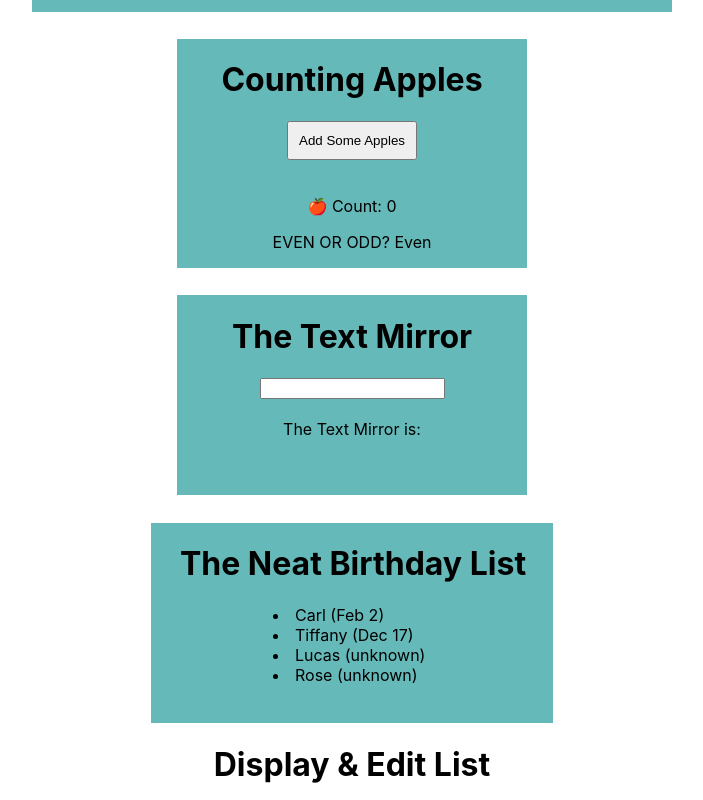
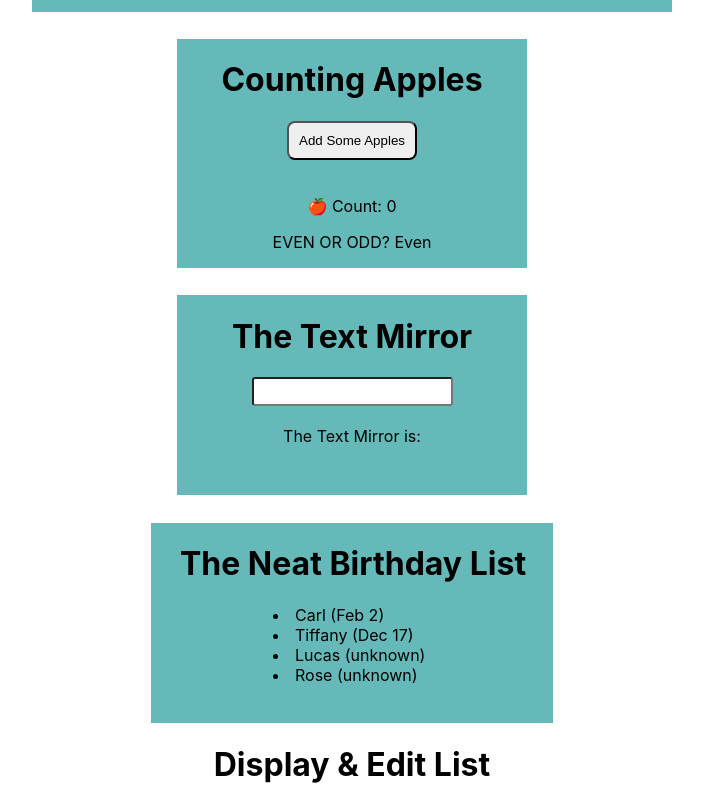
Before and after one commit to annamolaohein/proj-1-coinflip, a React (Create React App) app: page / in a window 1280 px wide. Shown: the part 700-1500 px from the top of the page, without its empty margins (288-991 px from the left). Built offline with nearby package versions, Linux system fonts and the light colour scheme.

Commit message:
change css style

```diff
--- a/src/App.js
+++ b/src/App.js
@@ -1,7 +1,7 @@
 import React, { Component } from "react";
 import "./App.css";
 // import Home from "./pages/Home";
-import Pages from "./pages/Pages";
+import Nav from "./pages/Nav";
 // import { HomePage } from "./pages/HomePage";
 
 
@@ -11,7 +11,7 @@ class App extends Component {
     return (
       <div className="App">
         {/* <HomePage /> */}
-        <Pages/>
+        <Nav/>
       </div>
 
 
--- a/src/component/CoinFlip.js
+++ b/src/component/CoinFlip.js
@@ -1,6 +1,7 @@
 import { useState } from "react";
-// import "./CoinFlip.css";
-import styled from "@emotion/styled";
+/** @jsxImportSource @emotion/react */
+import { css } from '@emotion/react';
+
 
 export const CoinFlip = () => {
 
@@ -10,64 +11,84 @@ export const CoinFlip = () => {
     Math.floor(random % 2) === 0 ? setCoin("HEAD") : setCoin("TAIL");
   };
   return (
-    <Div className="CoinFlip">
+    <div>
 
-      <h1 className="heading1">CoinFlip</h1>
-      <div id="coin">
+      <h1 css={styles.heading1}>CoinFlip</h1>
+      <div id="coin" css={styles.myDiv}>
         <div className={coin === "TAIL" ? "tail" : "head"}>
           <h2 className="heading2">{coin}</h2>
         </div>
       </div>
-      <button id="btn" onClick={coinFlip}>
+      <button id="btn" onClick={coinFlip} css={styles.btn}>
         Flip Coin
       </button>
 
-    </Div>
+    </div>
   );
 };
-const Div = styled.div`
- #coin{
+
+const styles = {
+  heading1: css`
+      color: darkcyan;
+  `,
+  myDiv: css`
   width: 100px;
    height: 100px;
    margin: auto;
    position: relative;
- }
- .tail {
+   & .tail{
     background-color: red;
     text-align: center;
     color: white;
    }
- .head {
+   & .head{
     background-color: green;
     text-align: center;
     color: white;
    }
- .heading1{
-  color: darkcyan;
-  /* @media (min-width: 420px) {
-        font-size: 50px;
-      } */
- }
- .heading2{
+   & .heading2{
     font-family: "Times New Roman", Times, serif;
    }
-  #btn{
+  `,
+  btn: css`
    color:darkblue;
      padding: 10px 20px;
      font-size: 0.5;
      font-weight: bold;
      &:hover{color: darkcyan;}
+  `
 }
- `
-// const Button = styled.button`
-// color:darkblue;
-// padding: 10px 20px;
-// font-size: 0.5;
-// font-weight: bold;
-// &:hover{color: darkcyan;}`
-
-// const H1 = styled.h1`
-// color: darkcyan;`
-
-// const H2 = styled.h2`
-//  font-family: "Times New Roman", Times, serif;`
+// const Div = styled.div`
+//  #coin{
+//    width: 100px;
+//    height: 100px;
+//    margin: auto;
+//    position: relative;
+//  }
+//  .tail {
+//    background-color: red;
+//    text-align: center;
+//    color: white;
+//  }
+//  .head {
+//    background-color: green;
+//    text-align: center;
+//    color: white;
+//  }
+//  .heading1{
+//   color: darkcyan;
+//   /* @media (min-width: 420px) {
+//         font-size: 50px;
+//       } */
+//  }
+//  .heading2{
+//   font-family: "Times New Roman", Times, serif;
+//  }
+//   #btn{
+//     color:darkblue;
+//     padding: 10px 20px;
+//     font-size: 0.5;
+//     font-weight: bold;
+//     &:hover{color: darkcyan;}
+//   }
+//  `
--- a/src/component/CountApple.js
+++ b/src/component/CountApple.js
@@ -3,7 +3,7 @@ import React, { useState, useEffect } from 'react'
 // import "./CountApple.css";
 /** @jsxImportSource @emotion/react */
 import { css } from '@emotion/react';
-import styled from '@emotion/styled';
+// import styled from '@emotion/styled';
 
 export const CountApple = () => {
 
@@ -22,22 +22,13 @@ export const CountApple = () => {
     }, [countApple])
 
     return (
-        <div css={css({
-            width: '350px',
-            height: 'auto',
-            backgroundColor: '#66b9b9',
-            color: 'black',
-            border: '1px solid white',
-            padding: 'auto',
-            margin: 'auto',
-            textAlign: 'center',
-            marginTop: '2%',
-        })}>
+        <div css={styles.myDiv}>
             <h1>Counting Apples</h1>
-            <Button
+            <button
+                className='btn'
                 onClick={() => setCountApple(countApple + generateRandom())}>
                 Add Some Apples
-            </Button>
+            </button>
             <div>
                 <p>🍎 Count: {countApple}</p>
                 <p>EVEN OR ODD? {evenOrOdd}</p>
@@ -47,6 +38,24 @@ export const CountApple = () => {
     )
 
 }
-const Button = styled.button`
-    margin-bottom: 20px;
-    padding: 10px 10px;`
+const styles = {
+    myDiv: css`
+        width: 350px;
+        height: auto;
+        background-color: #66b9b9;
+        color: black;
+        border: 1px solid white;
+        padding: auto;
+        margin: auto;
+        text-align: center;
+        margin-top: 2%;
+        & .btn{
+            margin-bottom: 20px;
+            padding: 10px 10px;
+            border-radius: 0.5rem;
+        }
+    `
+}
+// const Button = styled.button`
+//     margin-bottom: 20px;
+//     padding: 10px 10px;`
--- a/src/component/DisplayEditList.js
+++ b/src/component/DisplayEditList.js
@@ -1,7 +1,7 @@
-// /** @jsxImportSource @emotion/react */
-// import { css } from '@emotion/css';
+/** @jsxImportSource @emotion/react */
+import { css } from '@emotion/react';
 import React, { useState } from 'react';
-import styled from '@emotion/styled'
+// import styled from '@emotion/styled'
 // import "./DisplayEditList.css"
 
 
@@ -26,68 +26,58 @@ export const DisplayEditList = () => {
   }
 
   return (
-    <div className='DisplayEditList'>
+    <div className='DisplayEditList' css={styles.myDiv}>
       <h1>Display & Edit List</h1>
       <div>
-          <Input
+        <input
           className='taskInput'
           type="text"
           value={addLists}
           onChange={onInputChange} />
-        <Button
+        <button
           className='btnAdd'
           type='submit'
           onClick={() => addList(addLists)}
           disabled={!addLists}>
           ADD
-        </Button>
+        </button>
       </div>
       <div>
         <h3>Show Array Lists</h3>
         {
           showList.map((list, delItem) => (
-            // <li css={css({
-            //   width: '50%',
-            //   alignItems: 'center',
-            //   justifyContent: 'center',
-            //   border: '1px solid #004545',
-            //   marginBottom: '1rem',
-            //   padding: '2px',
-            //   borderRadius: '0.5rem',
-            //   marginLeft: '25%',
-            // })}
-            //   className='itemList'
-            //   onClick={() => removeItem(delItem)}
-            // >
-            <Li
+            <li
               className='itemList'
               onClick={() => removeItem(delItem)}
             >
               <span className="list-item-content">{list}</span>
-            </Li>
+            </li>
           ))
         }
       </div>
     </div>
   )
 }
-const Button=styled.button`
+const styles = {
+  myDiv: css`
+  & .btnAdd{
     width: 70px;
     padding: 10px 10px;
     font-size: 15px;
     border-radius: 10px;
     background-color: #008b8b;
-    cursor: pointer;`
-
-const Input=styled.input`
-outline: none;
+    /* background: red linear-gradient(#e66465, #9198e5); */
+    cursor: pointer;
+  }
+  & input{
+    outline: none;
     padding: 15px;
     margin-right: 25px;
     font-size: 15px;
     border-radius: 10px;
-    border: 1px solid #008b8b;`
-
-const Li=styled.li`
+    border: 1px solid #008b8b;
+  }
+  & li{
     width: 50%;
     align-items: center;
     justify-content: center;
@@ -99,4 +89,37 @@ const Li=styled.li`
     &:hover{
       color: red;
       background-color: #7fc5c5;
-    }`
+    }
+  }
+  `
+}
+// const Button=styled.button`
+//     width: 70px;
+//     padding: 10px 10px;
+//     font-size: 15px;
+//     border-radius: 10px;
+//     background-color: #008b8b;
+//     /* background: red linear-gradient(#e66465, #9198e5); */
+//     cursor: pointer;`
+
+// const Input=styled.input`
+// outline: none;
+//     padding: 15px;
+//     margin-right: 25px;
+//     font-size: 15px;
+//     border-radius: 10px;
+//     border: 1px solid #008b8b;`
+
+// const Li=styled.li`
+//     width: 50%;
+//     align-items: center;
+//     justify-content: center;
+//     border: 1px solid #004545;
+//     margin-bottom: 1rem;
+//     padding: 2px;
+//     border-radius: 0.5rem;
+//     margin-left: 25%;
+//     &:hover{
+//       color: red;
+//       background-color: #7fc5c5;
+//     }`
--- a/src/component/NeatBirthdayList.js
+++ b/src/component/NeatBirthdayList.js
@@ -13,27 +13,14 @@ export const NeatBirthdayList = () => {
 
         name = name.charAt(0).toLocaleUpperCase() + name.slice(1).toLowerCase();
         return (
-            <li css={css({
-                textAlign: 'left',
-                marginLeft: '30%',
-            })}>
+            <li>
                 {name} ({birthday || "unknown"})
             </li>
         )
     })
 
     return (
-        <div css={css({
-            width: '400px',
-            height: '200px',
-            backgroundColor: '#66b9b9',
-            color: 'black',
-            border: '1px solid white',
-            paddingLeft: '2px',
-            margin: 'auto',
-            textAlign: 'left',
-            marginTop: '2%',
-        })}>
+        <div css={styles.myDiv}>
             <h1>The Neat Birthday List</h1>
             <div>
                 {show}
@@ -41,3 +28,20 @@ export const NeatBirthdayList = () => {
         </div>
     )
 }
+const styles = {
+    myDiv: css`
+        width: 400px;
+        height: 200px;
+        background-color: #66b9b9;
+        color: black;
+        border: 1px solid white;
+        padding-left: 2px;
+        margin: auto;
+        text-align: left;
+        margin-top: 2%;
+        & li{
+            text-align: left;
+            margin-left: 30%;
+        }
+    `
+}
--- a/src/component/Random.js
+++ b/src/component/Random.js
@@ -1,6 +1,7 @@
 import React, { useState } from 'react'
 // import "./CoinFlip.css";
-import styled from '@emotion/styled';
+/** @jsxImportSource @emotion/react */
+import { css } from '@emotion/react';
 
 export const Random = () => {
     const [minVal, setMinVal] = useState();
@@ -12,7 +13,7 @@ export const Random = () => {
     }
 
     return (
-        <Div className='RangeRandom'>
+        <div className='RangeRandom' css={styles.myDiv}>
             <div className='outer'>
                 <h1>Random in Range</h1>
                 <div className={`show_random ${(randomNum === minVal || randomNum === maxVal) && "bold-text"
@@ -43,19 +44,17 @@ export const Random = () => {
                     Generate Random Number</button>
             </div>
 
-        </Div>
+        </div>
     )
 }
-
-const Div = styled.div`
+const styles={
+    myDiv: css`
     width: 50%;
     margin-left: 25%;
-  /* background: #e3eff3; */
     background: #66b9b9;
     display: flex;
     margin-top: 2%;
-
- .outer{
+    & .outer{
         width: 100%;
         max-width: 400px;
         margin: auto;
@@ -63,10 +62,10 @@ const Div = styled.div`
         display: flex;
         flex-direction: column;
     }
- .bold-text {
+    & .outer .bold-text {
         font-weight: 800;
     }
-  .inner {
+    & .inner {
         display: flex;
         justify-content: space-between;
         padding: 30px 0;
@@ -75,11 +74,48 @@ const Div = styled.div`
             padding: 8px;
         }
     }
-
-#btn{
+    & #btn{
         padding: 5px;
         font-weight: bold;
         font-size: 15px;
         cursor: pointer;
     }
     `
+}
+
+// const Div = styled.div`
+//   width: 50%;
+//   margin-left: 25%;
+//   /* background: #e3eff3; */
+//   background: #66b9b9;
+//   display: flex;
+//   margin-top: 2%;
+
+//  .outer{
+//   width: 100%;
+//   max-width: 400px;
+//   margin: auto;
+//   padding: 30px;
+//   display: flex;
+//   flex-direction: column;
+//  }
+//  .bold-text {
+//   font-weight: 800;
+//  }
+//   .inner {
+//   display: flex;
+//   justify-content: space-between;
+//   padding: 30px 0;
+//   width: 100%;
+//   & input{
+//     padding: 8px;
+// }
+// }
+
+// #btn{
+//   padding: 5px;
+//   font-weight: bold;
+//   font-size: 15px;
+//   cursor: pointer;
+// }
+// `
--- a/src/component/TextMirror.js
+++ b/src/component/TextMirror.js
@@ -10,22 +10,10 @@ export const TextMirror = () => {
     }
 
     return (
-        <div css={css({
-            width: '350px',
-            height: '200px',
-            backgroundColor: '#66b9b9',
-            color: 'black',
-            border: '1px solid white',
-            padding: 'auto',
-            margin: 'auto',
-            textAlign: 'center',
-            marginTop: '2%',
-        })}>
+        <div css={styles.myDiv}>
             <h1>The Text Mirror</h1>
             <div>
-                <input css={css({
-                    marginBottom: '20px',
-                })}
+                <input
                     type="text"
                     value={inputText}
                     onChange={(m) =>
@@ -43,3 +31,21 @@ export const TextMirror = () => {
         </div>
     )
 }
+const styles = {
+    myDiv: css`
+        width: 350px;
+        height: 200px;
+        background-color: #66b9b9;
+        color: black;
+        border: 1px solid white;
+        padding: auto;
+        margin: auto;
+        text-align: center;
+        margin-top: 2%;
+        & input{
+            margin-bottom: 20px;
+            border-radius: 0.2rem;
+            padding: 5px 10px;
+        }
+    `
+}
--- a/src/pages/Pages.js
+++ b/src/pages/Nav.js
@@ -1,19 +1,20 @@
 import React from 'react'
-import {BrowserRouter as Router, Route, Link, NavLink, Routes} from 'react-router-dom'
+import {BrowserRouter as Router, Route,Link, NavLink, Routes} from 'react-router-dom'
 import { CoinFlip } from "../component/CoinFlip";
 import { Random } from "../component/Random";
 import { CountApple } from "../component/CountApple";
 import { TextMirror } from "../component/TextMirror";
 import { NeatBirthdayList } from "../component/NeatBirthdayList";
 import { DisplayEditList } from "../component/DisplayEditList";
-import styled from '@emotion/styled'
+/** @jsxImportSource @emotion/react */
+import { css } from '@emotion/react';
 import { HomePage } from './HomePage';
 // import EmotionTest from '../component/EmotionTest';
 
-function Pages() {
+function Nav() {
   return (
    <Router>
-        <DIV>
+        <div css={styles.myDiv}>
             <Link exact to="/" className='home'>Home</Link>
             {/* <NavLink exact activeClassName='active' to='/emotion' className='home'>Emotion Test</NavLink> */}
             <NavLink exact activeClassName='active' to='/coin' className='home'>Coin Flip</NavLink>
@@ -33,20 +34,20 @@ function Pages() {
                 <Route exact path='/textMirror' element={<TextMirror/>}/>
                 <Route exact path='/neatBirthday' element={<NeatBirthdayList/>}/>
                 <Route exact path='/display' element={<DisplayEditList/>}/>
-
-
             </Routes>
-
-        </DIV>
+        </div>
    </Router>
   )
 }
 
-export default Pages
+export default Nav
 
-const DIV = styled.div`
-padding-top: 10px;
-.home{
-    padding-right: 20px;
+const styles = {
+    myDiv: css`
+    padding-top: 10px;
+    & .home{
+        padding-right: 20px;
+    }
+    `,
+
 }
-`
```
Lines whose indentation alone changed are shown as unchanged.
